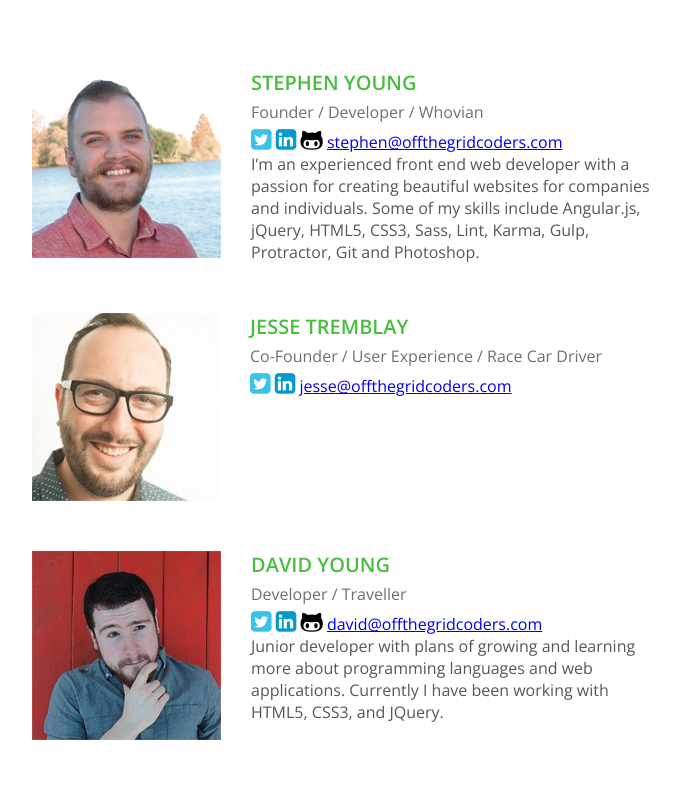
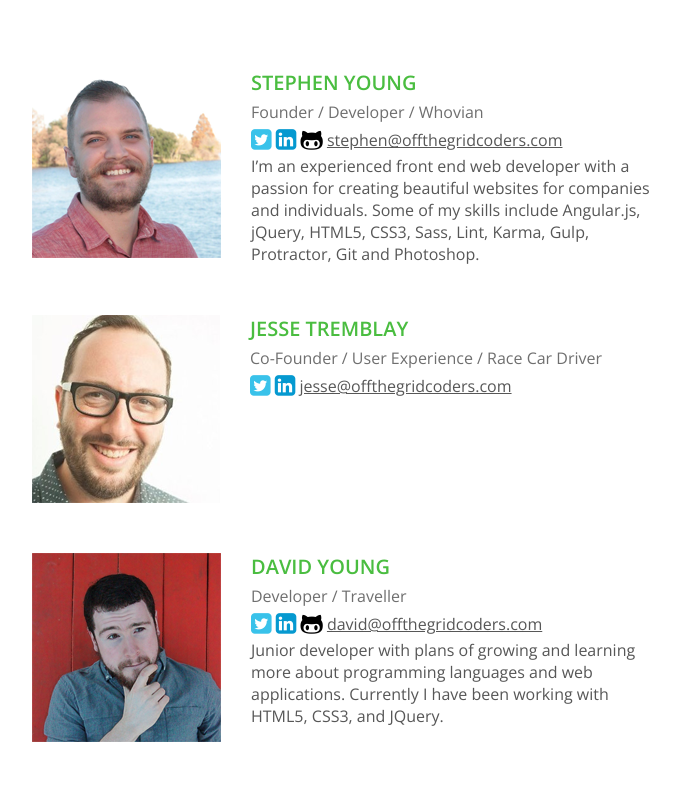
Before and after one commit to offthegridcoders/otg-marketingsite, a website: page src/templates/index.html in a window 1280 px wide. Shown: the part 1460-2247 px from the top of the page, without its empty margins (291-971 px from the left). Drawn offline with nearby package versions, Linux system fonts and the light colour scheme; files that its build step writes are made by us from their sources; files whose address does not match are found by name.

Commit message:
updated branch

```diff
--- a/src/scss/modules/team/_index.scss
+++ b/src/scss/modules/team/_index.scss
@@ -33,6 +33,13 @@
   .single-member {
     margin: 50px auto;
     width: 650px;
+  }
+
+  a {
+    color: $gray;
+    position: relative;
+    top: -4px;
+    vertical-align: middle;
   }
 
   h1 {
```
Also changed, not shown: dist/css/main.css.
